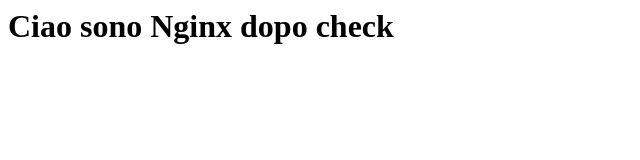
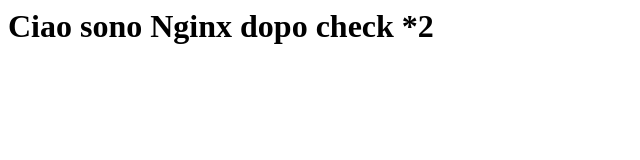
Before and after one commit to vitolix/prog1-nginx, a plain HTML site: page index.html in a window 1280 px wide. Shown: the full height of the page, 0-640 px from the left. Drawn offline with Linux system fonts and the light colour scheme.

Commit message:
Update index.html

```diff
--- a/index.html
+++ b/index.html
@@ -1,4 +1,4 @@
 <html>
 <body>
-<h1>Ciao sono Nginx dopo check</h1>
+<h1>Ciao sono Nginx dopo check *2</h1>
 </html>
```
